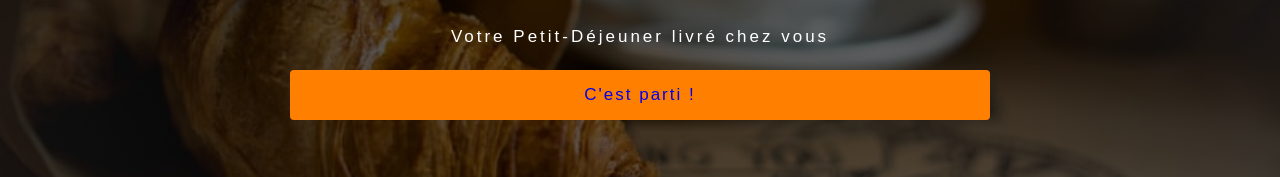
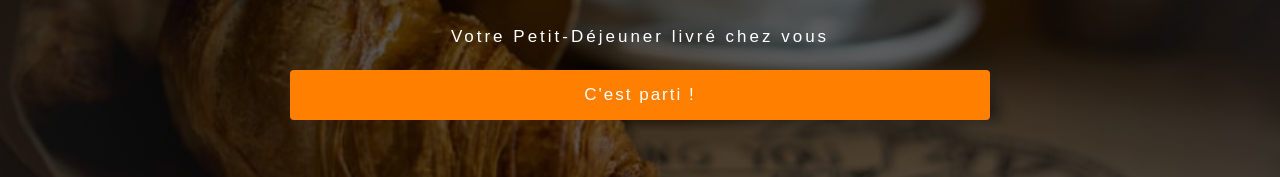
Before and after one commit to victor-berretti/dejlice, a plain HTML site: page index.html in a window 1280 px wide. Shown: the part 248-425 px from the top of the page. Drawn offline with Linux system fonts and the light colour scheme; a script that the page names is missing.

Commit message:
Update button.css

```diff
--- a/css/components/button.css
+++ b/css/components/button.css
@@ -2,7 +2,7 @@
 	background-color: #ff7f00;
 	padding: 15px;
 	border-radius: 4px;
-	color:#fffff;
+	color:#ffffff;
 	font-weight: 100;
 	font-weight: lighter;
 	letter-spacing: 2px;
```
